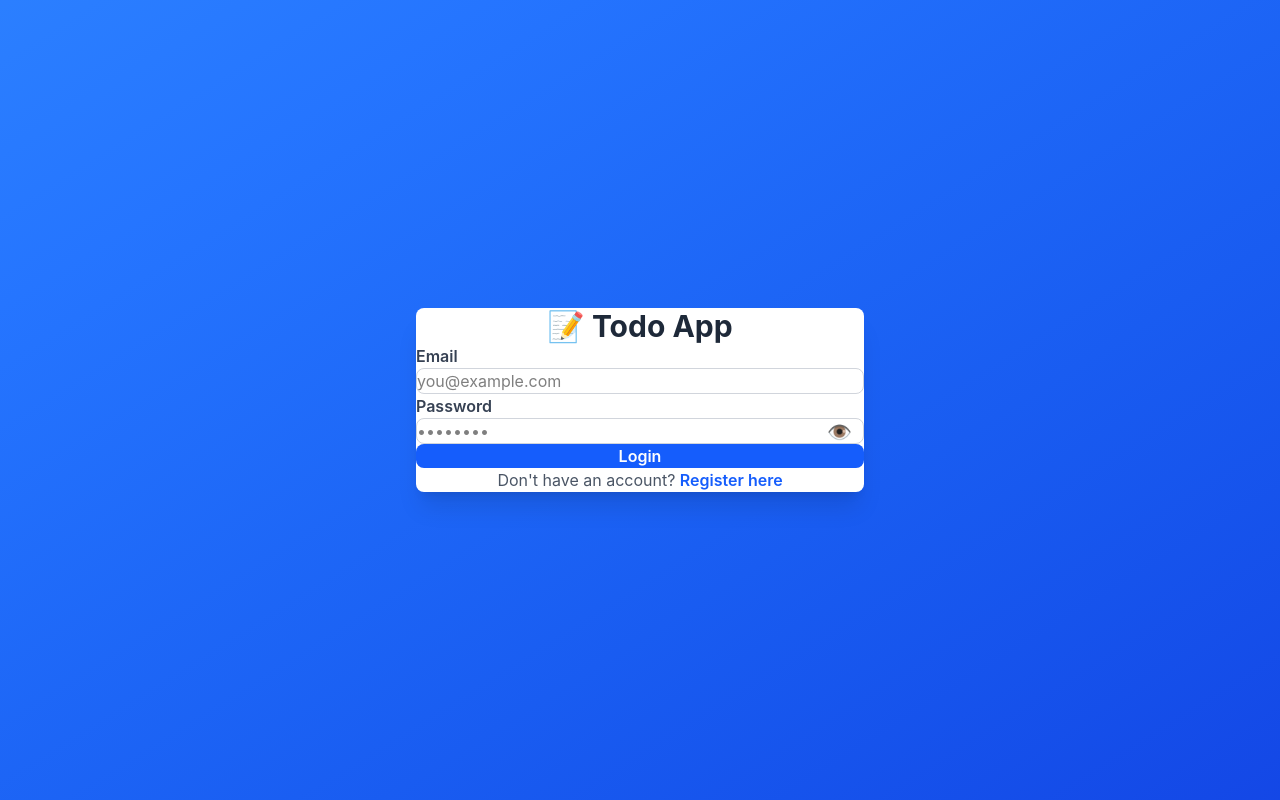
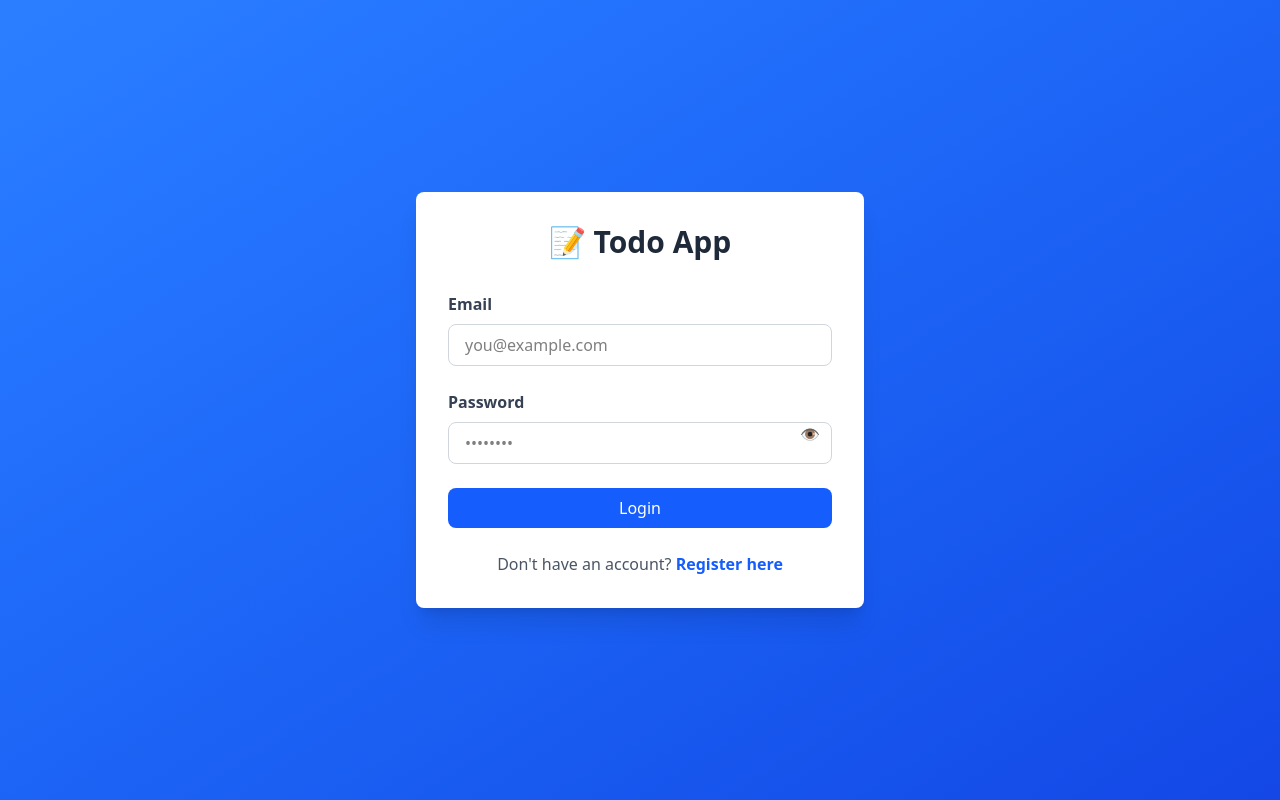
Before and after one commit to Dula0268/TO-DO-App, a Next.js app in the folder frontend/: page /login in a window 1280 px wide. Built offline with nearby package versions, Linux system fonts and the light colour scheme; no server answers.

Commit message:
refactor(globals): clean up CSS and unify skeleton styles

```diff
--- a/frontend/app/globals.css
+++ b/frontend/app/globals.css
@@ -1,64 +1,23 @@
 @import "tailwindcss";
 
-* {
-  margin: 0;
-  padding: 0;
-  box-sizing: border-box;
+/* (optional) your skeleton class — keep a single version only */
+@keyframes shimmer {
+  0% { background-position: -1000px 0; }
+  100% { background-position: 1000px 0; }
 }
-
-html {
-  scroll-behavior: smooth;
-}
-
-body {
-  font-family: -apple-system, BlinkMacSystemFont, 'Segoe UI', 'Roboto', 'Oxygen',
-    'Ubuntu', 'Cantarell', 'Fira Sans', 'Droid Sans',
-    'Helvetica Neue', sans-serif;
-  -webkit-font-smoothing: antialiased;
-  -moz-osx-font-smoothing: grayscale;
-  background-color: #f3f4f6;
-}
-
-code {
-  font-family: source-code-pro, Menlo, Monaco, Consolas, 'Courier New', monospace;
-}
-
-/* ✨ Loading Skeleton Shimmer Effect */
-@keyframes shimmer {
-  0% {
-    background-position: -480px 0;
-  }
-  100% {
-    background-position: 480px 0;
-  }
-}
-
-.skeleton {
-  background: linear-gradient(90deg, #f3f3f3 25%, #eaeaea 50%, #f3f3f3 75%);
-  background-size: 1000px 100%;
-  animation: shimmer 1.2s linear infinite;
-  border-radius: 8px;
-}
-
-@media (prefers-reduced-motion: reduce) {
-  .skeleton {
-    animation: none;
-  }
-}
-
-/* Skeleton shimmer effect */
-@keyframes shimmer {
-  0% {
-    background-position: -1000px 0;
-  }
-  100% {
-    background-position: 1000px 0;
-  }
-}
-
 .skeleton {
   background: linear-gradient(90deg, #e0e0e0 25%, #f0f0f0 50%, #e0e0e0 75%);
   background-size: 200% 100%;
   animation: shimmer 1.5s infinite linear;
   border-radius: 6px;
 }
+
+/* neutralize browser quirks */
+button, input, select, textarea { font: inherit; }
+input:-webkit-autofill,
+input:-webkit-autofill:hover,
+input:-webkit-autofill:focus {
+  -webkit-text-fill-color: #111827;
+  transition: background-color 9999s ease-out 0s;
+  box-shadow: 0 0 0 1000px #fff inset !important;
+}
```
